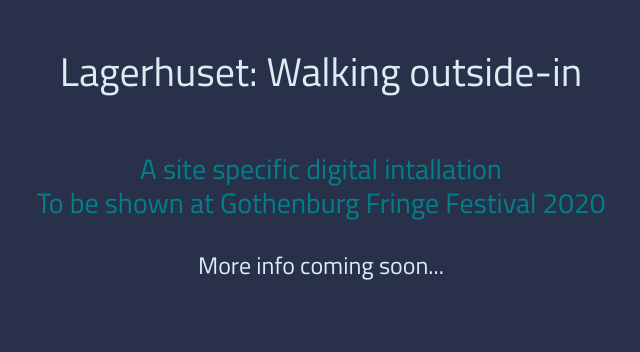
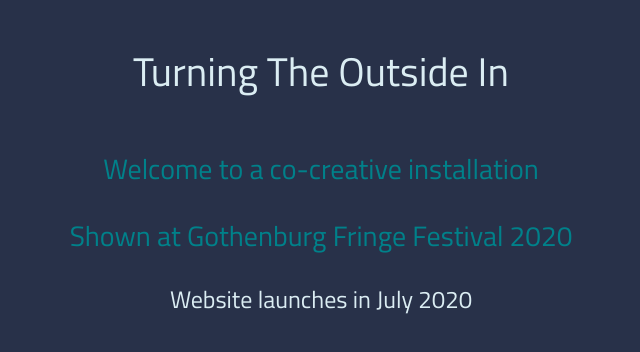
Before and after one commit to NiklasMoller/the-internal-and-the-internet-server, a website built with webpack: page src/client/index.html in a window 1280 px wide. Shown: the whole page, without its empty margins (329-969 px from the left). Built offline with nearby package versions, Linux system fonts and the light colour scheme.

Commit message:
Update with new titel and info

```diff
--- a/src/client/index.html
+++ b/src/client/index.html
@@ -14,22 +14,23 @@
     <!-- Importing customized stylesheet-->
     <link rel="stylesheet" type="text/css" href="style.css">
 
-    <title>The Outside-in</title>
+    <title>Turning The Outside In</title>
   </head>
   <body>
 
     <div class="text-centre">
 <br>
 <br>
-<h1 style="color: #dbedf3;">Lagerhuset: Walking outside-in</h1>
+<h1 style="color: #dbedf3;">Turning The Outside In</h1>
 <br>
 <br>
-<h3>A site specific digital intallation
+<h3>Welcome to a co-creative installation
 <br>
-To be shown at Gothenburg Fringe Festival 2020
+<br>
+Shown at Gothenburg Fringe Festival 2020
 </h3>
 <br>
-<h4 style="color: #dbedf3;">More info coming soon...</h4>
+<h4 style="color: #dbedf3;">Website launches in July 2020 </h4>
 
 
 </div>
```
